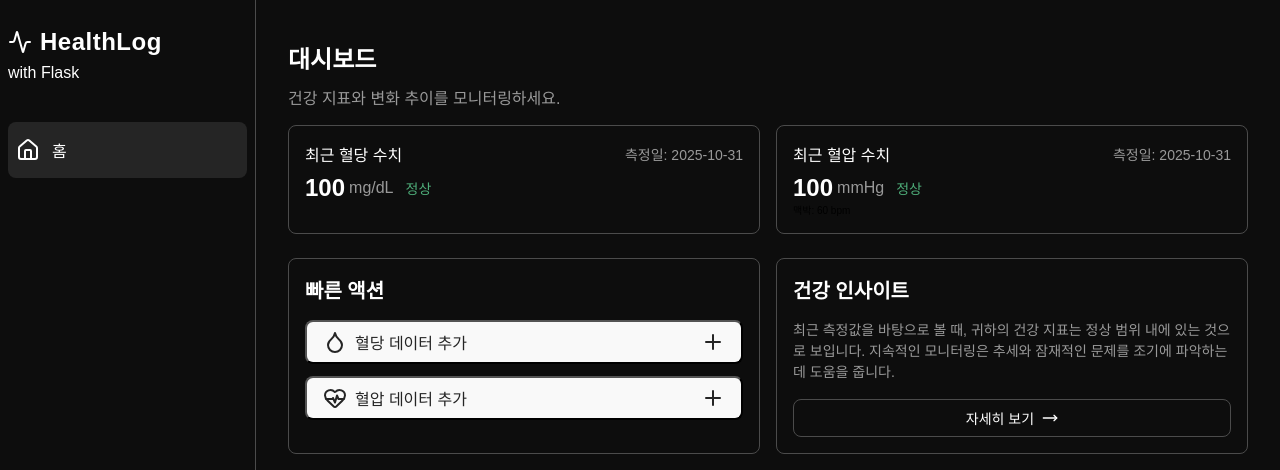
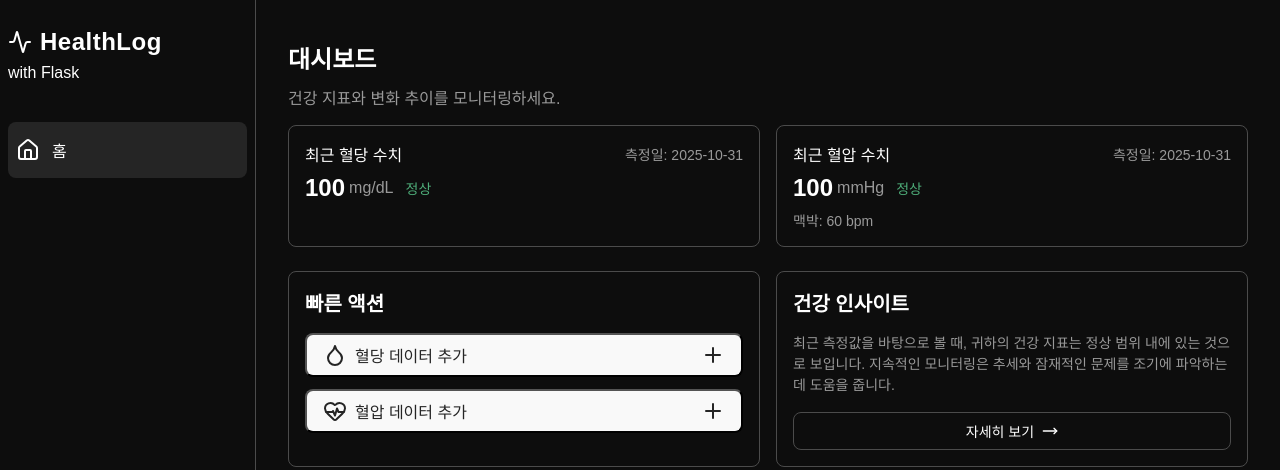
Before and after one commit to hyoni0817/jinja2-health-log, a Flask app: page / in a window 1280 px wide. Shown: the top 470 px of the page. Run offline with Flask 3, Linux system fonts and the light colour scheme; data that the repository does not hold is empty; style sheets or scripts are compiled from the project's sources.

Commit message:
Feat: 홈 화면의 최근 혈압 수치에서 맥박에 스타일 추가

```diff
--- a/static/scss/home.scss
+++ b/static/scss/home.scss
@@ -118,6 +118,12 @@
         color: $blue-400;
       }
     }
+
+    &-heart_rate {
+      font-size: 1.4rem;
+      color: var(--text-subtitle);
+      margin-top: 0.8rem;
+    }
   }
 }
 
```
